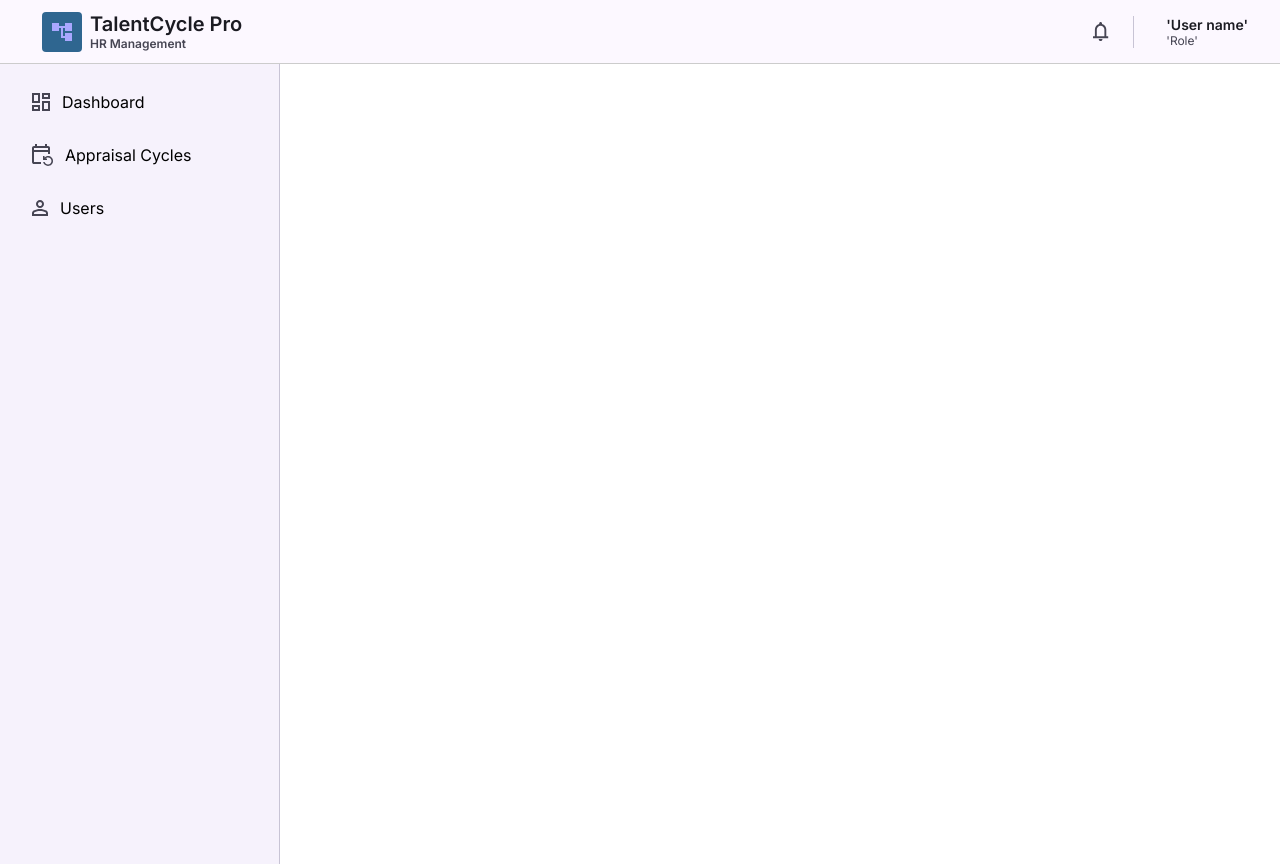
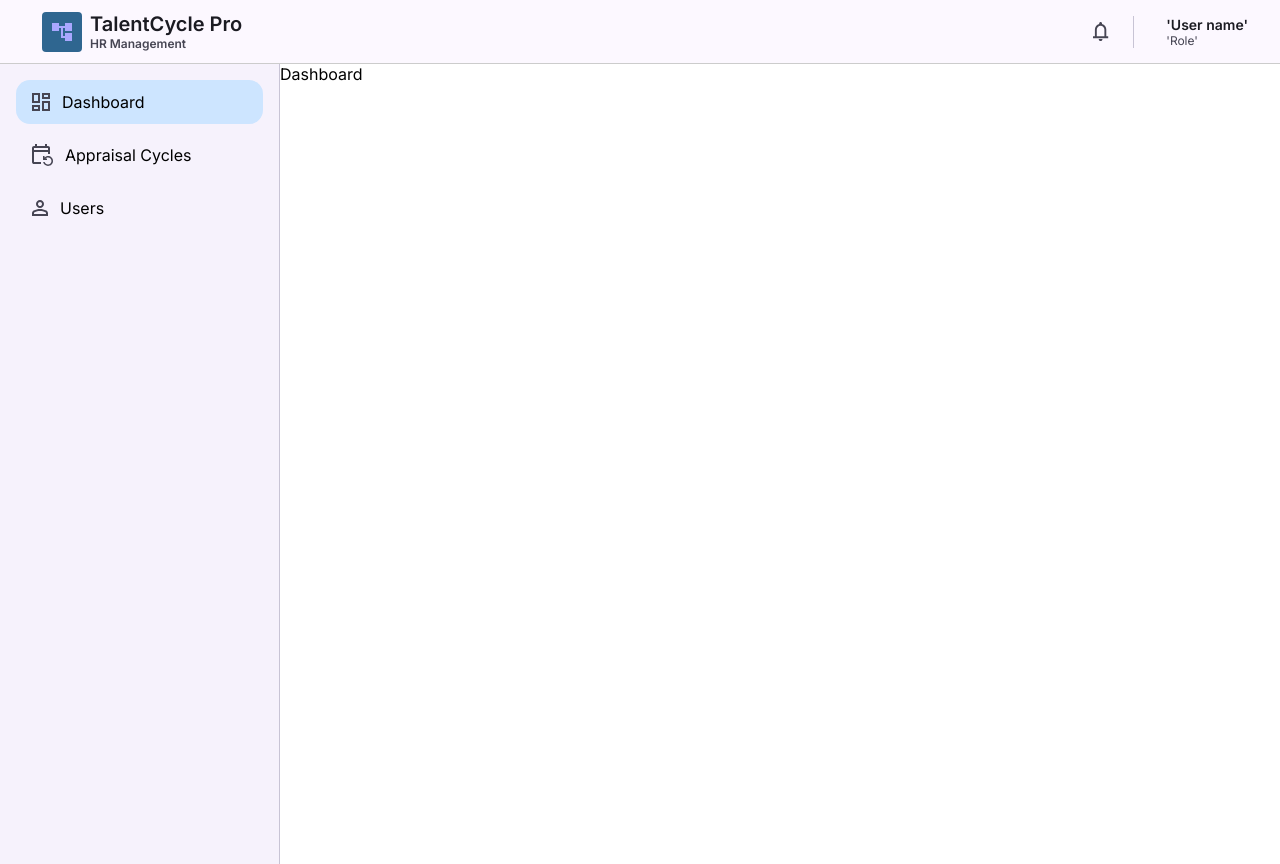
Before and after one commit to navateen2/Appraisal-system-frontend, a React (Vite) app: page / in a window 1280 px wide. Built offline with nearby package versions, Linux system fonts and the light colour scheme.

Commit message:
fix:page and router

```diff
--- /dev/null
+++ b/src/components/Cycles.tsx
@@ -0,0 +1,9 @@
+function Cycles() {
+    return (
+        <div>
+            <h1>Cycles</h1>
+        </div>
+    )
+}
+
+export default Cycles;
--- a/src/components/SideBarHR.tsx
+++ b/src/components/SideBarHR.tsx
@@ -1,9 +1,13 @@
+import { useLocation } from "react-router";
+
 function sideBarHR() {
+
+
     return (
         <div className="side-bar">
-            <SideBarHRItems name="Dashboard" icon="/src/assets/dashboard.svg" link="/dashboard" />
-            <SideBarHRItems name="Appraisal Cycles" icon="/src/assets/calendar.svg" link="/appraisal" />
-            <SideBarHRItems name="Users" icon="/src/assets/user.svg" link="/appraisal" />
+            <SideBarHRItems name="Dashboard" icon="/src/assets/dashboard.svg" link="/" />
+            <SideBarHRItems name="Appraisal Cycles" icon="/src/assets/calendar.svg" link="/cycles" />
+            <SideBarHRItems name="Users" icon="/src/assets/user.svg" link="/users" />
 
 
         </div>
@@ -11,16 +15,17 @@ function sideBarHR() {
 }
 
 
-function ifSelectedReturnClassName(link: string) {
-    if (window.location.href.includes(link)) {
+function ifSelectedReturnClassName(link: string, location: string) {
+    if (link === location) {
         return "side-bar-item side-bar-item-selected"
     }
     return "side-bar-item"
 }
 
 function SideBarHRItems({name,icon,link}:{name: string, icon: string, link: string}) {
+    const location = useLocation();
     return (
-        <div className={ifSelectedReturnClassName(link)} onClick={() => { window.location.href = link }}>
+        <div className={ifSelectedReturnClassName(link,location.pathname)} onClick={() => { window.location.href = link }}>
             <img src={icon} alt="" />
             <span>{name}</span>
         </div>
--- a/src/pages/Page.tsx
+++ b/src/pages/Page.tsx
@@ -13,8 +13,8 @@ function Page() {
 
         <>
             <Header />
-            <SideBarHR />
             <div className="main-page">
+                <SideBarHR />
                 <div className="main-space">
                     <Suspense fallback={<Error />}>
                         <Outlet />
--- a/src/pages/page.css
+++ b/src/pages/page.css
@@ -107,3 +107,12 @@
 .side-bar-item:hover{
     background-color: #E6F1FF;
 }
+
+
+.main-page{
+    display: flex;
+    flex-direction: row;
+    width: 100%;
+    height: 100vh;
+
+}
--- a/src/routes/router.tsx
+++ b/src/routes/router.tsx
@@ -5,11 +5,17 @@ import ProtectedRoute from "./ProtectedRoute";
 // import LoginPage from "../pages/LoginPage";
 import Page from "../pages/Page";
 import Error from "../Error"
+import Cycles from "../components/Cycles";
 
 const router = createBrowserRouter([
   {
     path: "/",
     element: <Page />,
+    children: [
+      {index: true, element: <span>Dashboard</span>},
+      {path: "/cycles", element: <Cycles />},
+      {path: "/users", element: <span>Users</span>},
+    ],
     errorElement: <Error />,
   },
   // {
```
